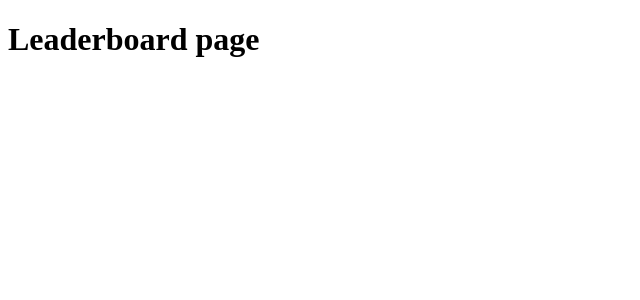
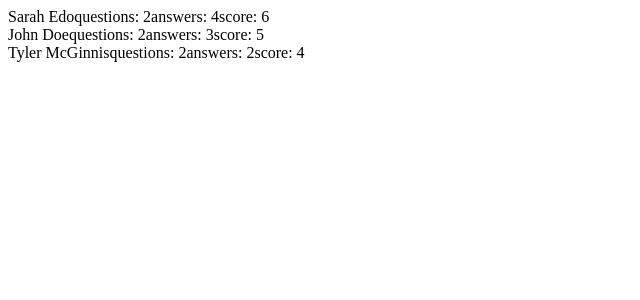
Before and after one commit to tetiana-horobets/nd-would-you-rather, a React (Create React App) app: page /leaderboard in a window 1280 px wide. Shown: the top 300 px of the page, without its empty margins (0-640 px from the left). Built offline with nearby package versions, Linux system fonts and the light colour scheme.

Commit message:
Show leaderboard

```diff
--- a/src/LeaderboardPage.js
+++ b/src/LeaderboardPage.js
@@ -1,8 +1,42 @@
 import React from 'react';
+import { connect } from 'react-redux';
 
-export default class LeaderboardPage extends React.Component {
+class LeaderboardPage extends React.Component {
+
+  getStats(user) {
+    const questions = user.questions.length;
+    const answers = Object.values(user.answers).length;
+
+    return {
+      questions: questions,
+      answers: answers,
+      score: questions + answers
+    }
+  }
 
   render() {
-    return <h1>Leaderboard page</h1>
+    const users = Object.values(this.props.users)
+      .map(user => Object.assign({}, user, {stats: this.getStats(user)}))
+      .sort((user1, user2) => user2.stats.score - user1.stats.score)
+      .map(user => <div key={user.id}>{user.name}
+          questions: {user.stats.questions}
+          answers: {user.stats.answers}
+          score: {user.stats.score}
+        </div>);
+
+    return <div>{users}</div>
   }
 }
+
+const mapStateToProps = state => {
+  return {
+    users: state.users,
+  }
+}
+
+const mapDispatchToProps = {}
+
+export default connect(
+  mapStateToProps,
+  mapDispatchToProps
+)(LeaderboardPage);
```
